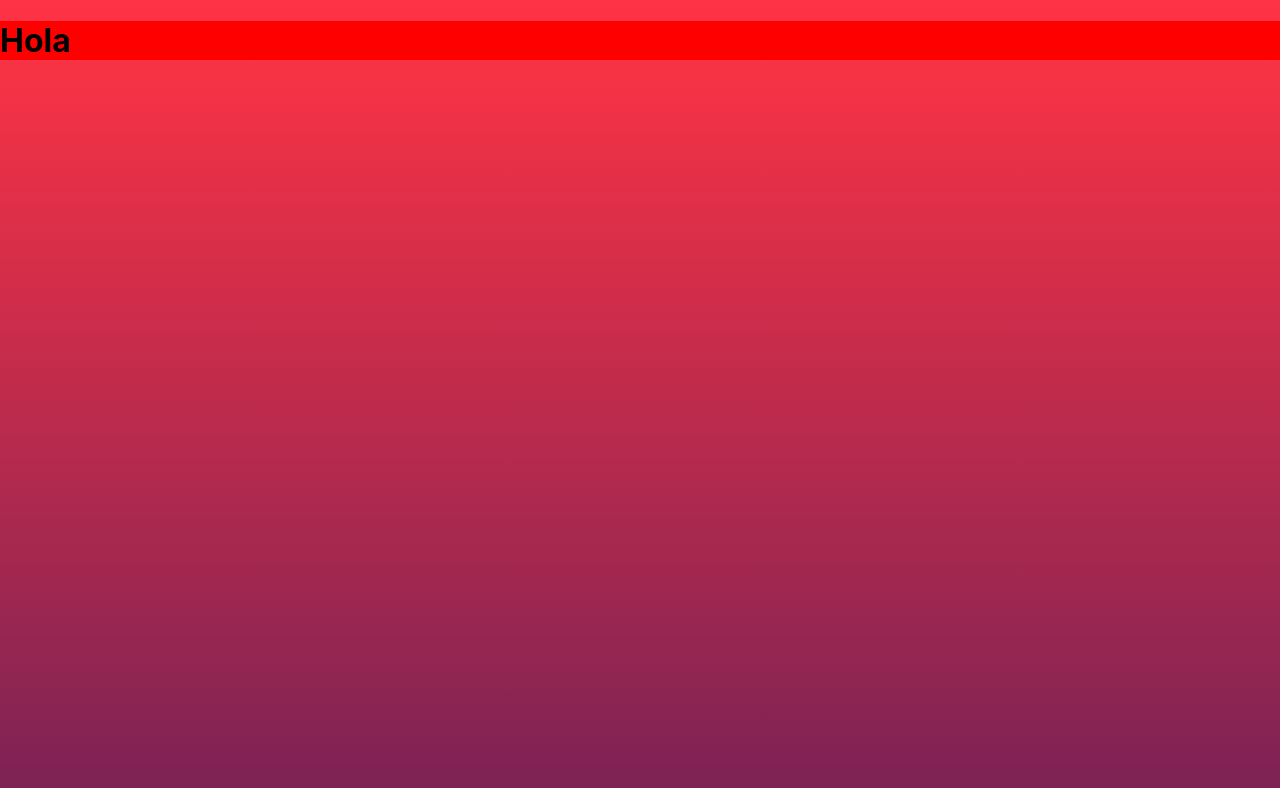
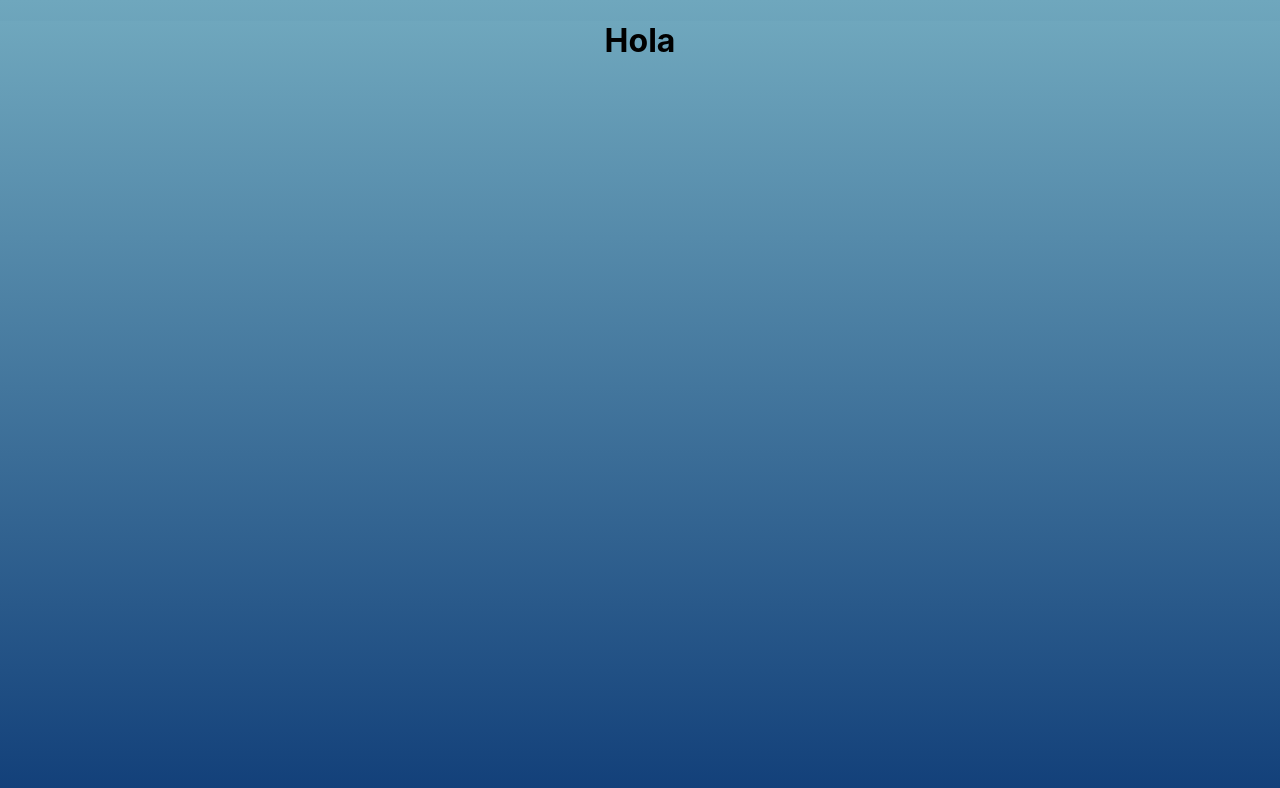
Before and after one commit to Maria25182/project_microservices, a React (Create React App) app: page /Clients in a window 1280 px wide. Shown: the top 788 px of the page. Built offline with nearby package versions, Linux system fonts and the light colour scheme.

Commit message:
Definitivo_maria

```diff
--- a/src/Routes.js
+++ b/src/Routes.js
@@ -16,6 +16,7 @@ const Routes = () => {
             <Route exact path='/Clients' component={Clients} />
             <Route exact path='/Products' component={Products} />
             <Route exact path='/Sales' component={Sales} />
+            <Route exact path='/Invoice' component={Invoice} />
         </Switch>
 
     );
--- a/src/components/clients/Clients.css
+++ b/src/components/clients/Clients.css
@@ -1,10 +1,13 @@
 html, body {
 	height: 100%;
 	margin: 0;
-	background:linear-gradient(#e66465, #9198e5);
+
 }
 
+.Principal{
 
+}
 #h1{
-    background:red;
+	text-align: center;
+
 }
--- a/src/components/home/Home.css
+++ b/src/components/home/Home.css
@@ -2,7 +2,7 @@
 html, body {
 	height: 100%;
 	margin: 0;
-	background: linear-gradient(to bottom, #f34, #725);
+	background: linear-gradient(to bottom, rgb(111, 167, 189), rgb(15, 60, 119));
 }
 .container {
 	height: 100%;
```
